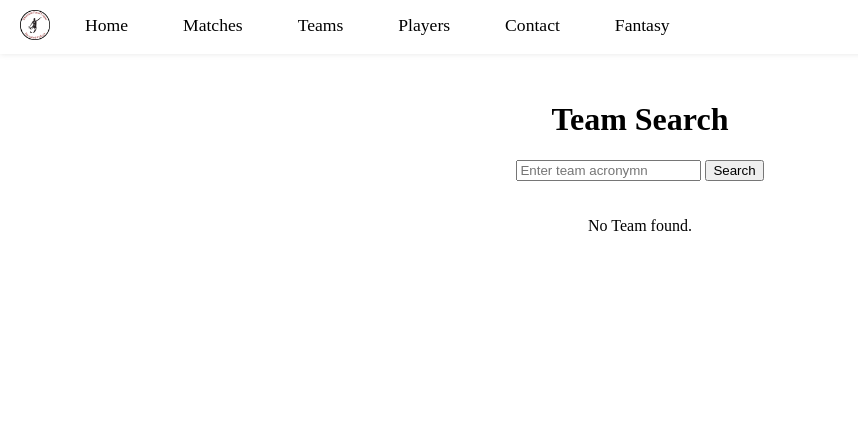
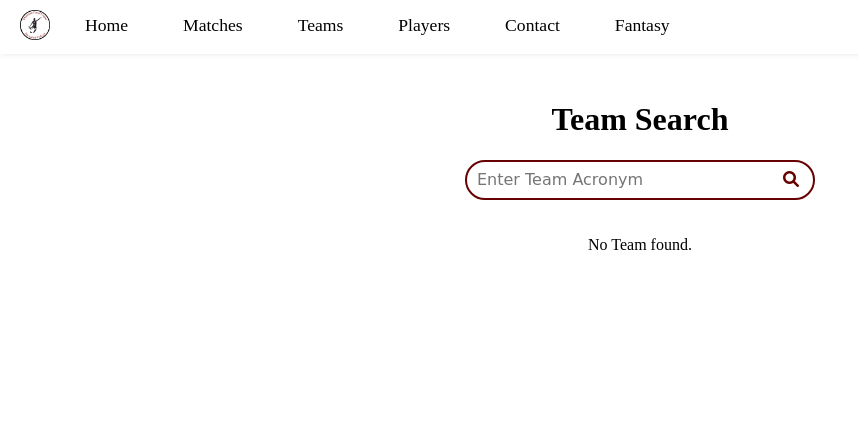
Before and after one commit to Fejiroisaacs/Haverford-IFL, a FastAPI app: page /teams in a window 1280 px wide. Shown: the top 440 px of the page, without its empty margins (0-858 px from the left). Run offline with FastAPI, Linux system fonts and the light colour scheme; parts of the project's set-up code (start-up, migrations or seed data) failed here and were passed over.

Commit message:
updated search bar style

```diff
--- a/templates/static/displays.css
+++ b/templates/static/displays.css
@@ -127,16 +127,6 @@ hr {
     color: #555;
 }
 
-@media (max-width: 768px) {
-    .result-card {
-        width: 100%;
-        margin: 10px 0;
-    }
-    body {
-        font-size: 12px;
-    }
-}
-
 #match_stats {
     display: grid;
     grid-template-columns: 1fr 1fr 1fr;
@@ -222,8 +212,67 @@ hr {
 .potm-image:hover {
     transform: scale(1.05);
 }
+.box {
+    position: relative;
+    width: 100%;
+    max-width: 350px;
+    margin: 0 auto;
+}
+
+.input {
+    padding: 10px;
+    width: 100%;
+    height: 40px;
+    background: none;
+    border: 2px solid #670000;
+    border-radius: 20px;
+    box-sizing: border-box;
+    font-family: Comic Sans MS;
+    font-size: 16px;
+    color: whitesmoke;
+    outline: none;
+    transition: .5s;
+}
+
+.box:hover input {
+    background: #3b3640;
+    border-radius: 10px;
+}
+
+.search-button {
+    position: absolute;
+    top: 50%;
+    right: 10px;
+    transform: translateY(-50%);
+    background: none;
+    border: none;
+    color: #670000;
+    cursor: pointer;
+    font-size: 16px;
+    transition: .2s;
+}
+
+.search-button:hover {
+    color: #570000;
+}
+
+.box i {
+    font-size: 16px;
+}
 
 @media (max-width: 480px) {
+    .input {
+        height: 30px;
+        font-size: 14px;
+    }
+
+    .search-button {
+        font-size: 14px;
+    }
+
+    .box i {
+        font-size: 14px;
+    }
     .potm-image {
         height: 250px;
         width: 250px;
@@ -238,3 +287,13 @@ hr {
         font-size: 12px;
     }
 }
+
+@media (max-width: 768px) {
+    .result-card {
+        width: 100%;
+        margin: 10px 0;
+    }
+    body {
+        font-size: 12px;
+    }
+}
--- a/templates/teams.html
+++ b/templates/teams.html
@@ -4,11 +4,17 @@
 
 {% block content %}
 <link rel="stylesheet" href="/static/displays.css">
+<link rel="stylesheet" href="https://cdnjs.cloudflare.com/ajax/libs/font-awesome/6.0.0-beta3/css/all.min.css">
 <h1>Team Search</h1>
-<form method="get" action="/team_search">
-    <input type="text" name="query" id="search", placeholder="Enter team acronymn">
-    <input type="submit" value="Search">
-</form>
+
+<div class="box">
+    <form method="get" action="/team_search" name="search">
+        <input type="text" class="input" name="query" onmouseout="this.value = ''; this.blur();" placeholder="Enter Team Acronym">
+        <button type="submit" class="search-button">
+            <i class="fas fa-search"></i>
+        </button>
+    </form>
+</div>
 
 <div class="results">
     {% if count > 0 %}
@@ -24,8 +30,5 @@
         <p>No Team found.</p>
     {% endif %}
 </div>
-<style>
 
-
-</style>
 {% endblock %}
```
Also changed, not shown: templates/players.html (+9 -5 lines).
